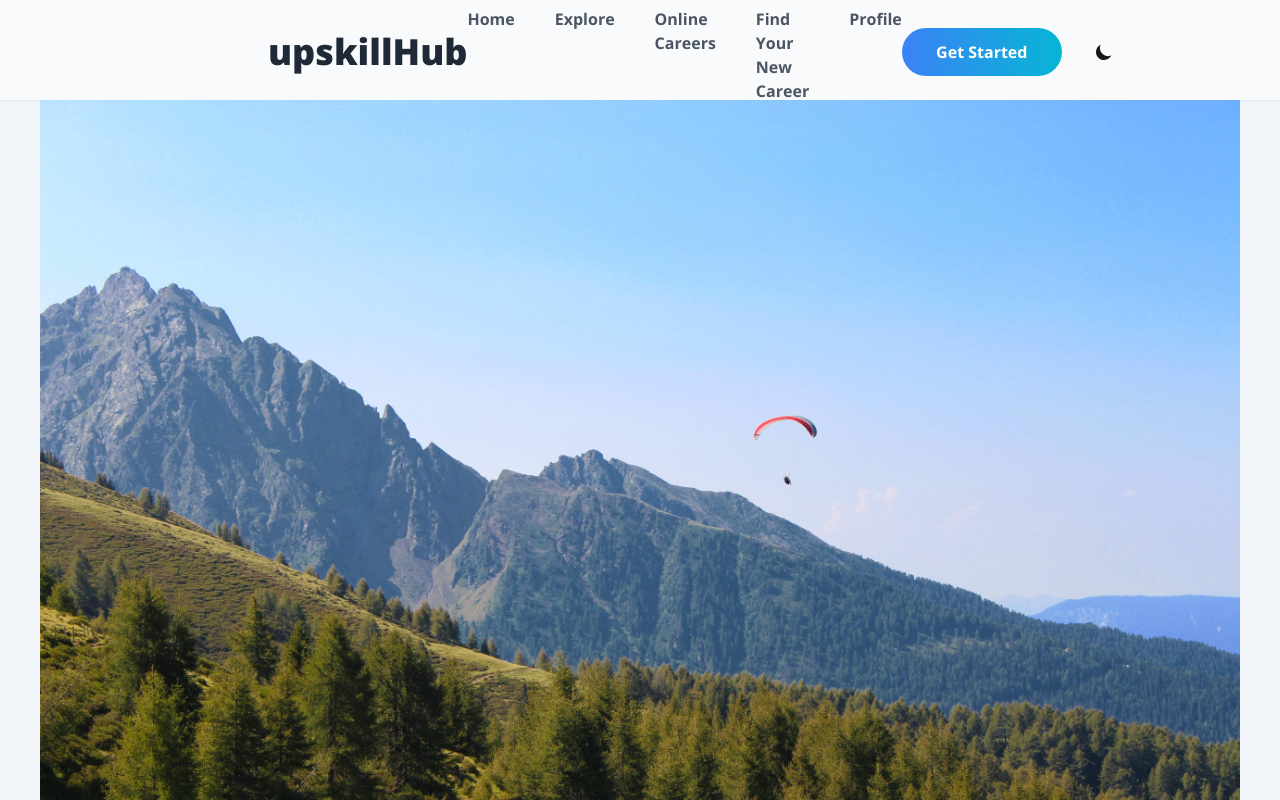
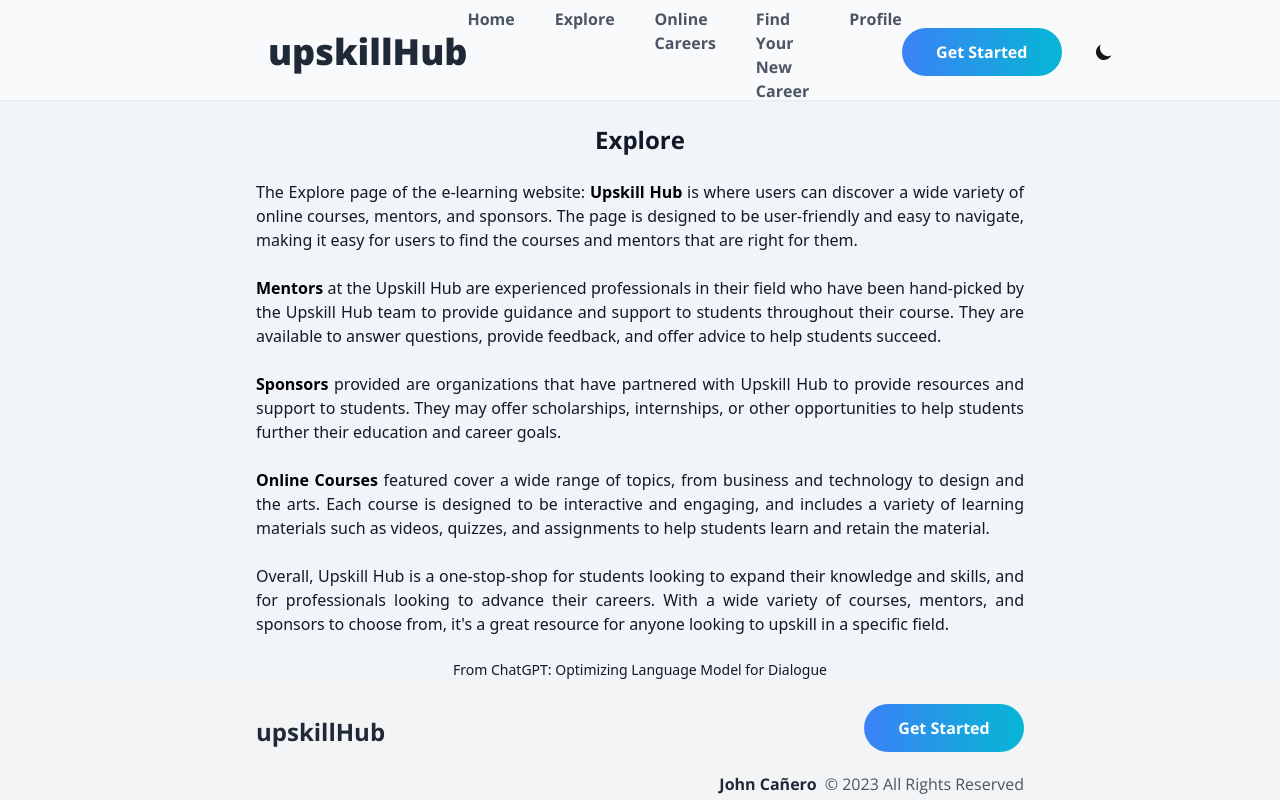
Before and after one commit to johncanero/upskill-hub, a Next.js app: page /explore in a window 1280 px wide. Shown: the top 800 px of the page. Built offline with nearby package versions, Linux system fonts and the light colour scheme.

Commit message:
Add Expore Page Section Content

```diff
--- a/src/pages/explore/index.tsx
+++ b/src/pages/explore/index.tsx
@@ -1,21 +1,58 @@
+/* eslint-disable react/no-unescaped-entities */
 import React from 'react'
 import Image from 'next/image'
 
 const index = () => {
     return (
-        <div>
-            {/* <h1 className="mt-6 text-2xl font-bold text-center font-OpenSans">
+        <div className='mx-8 md:mx-28 lg:mx-64'>
+            <h1 className="mt-6 text-2xl font-bold text-center font-OpenSans">
                 Explore
-            </h1> */}
+            </h1>
 
-            <div className='flex justify-center'>
+            {/* <div className='flex justify-center'>
                 <Image src="/images/pages/explorePage.jpg"
                     width={1200}
                     height={1000}
                     alt="Explore Unsplash"
                     className="max-h-fit" />
+            </div> */}
+
+            <div className='max-w-3xl mx-auto mt-6 text-justify dark:text-gray-400 '>
+                <p>
+                    The Explore page of the e-learning website: <span className='font-bold text-black dark:text-white'>Upskill Hub</span> is where users can discover a wide variety of online courses, mentors, and sponsors. The page is designed to be user-friendly and easy to navigate, making it easy for users to find the courses and mentors that are right for them.
+                </p>
+
+                <br></br>
+
+                <p>
+                    <span className='font-bold text-black dark:text-white'>Mentors</span> at the Upskill Hub are experienced professionals in their field who have been hand-picked by the Upskill Hub team to provide guidance and support to students throughout their course. They are available to answer questions, provide feedback, and offer advice to help students succeed.
+                </p>
+
+                <br></br>
+
+                <p>
+                    <span className='font-bold text-black dark:text-white'>Sponsors</span> provided are organizations that have partnered with Upskill Hub to provide resources and support to students. They may offer scholarships, internships, or other opportunities to help students further their education and career goals.
+                </p>
+
+                <br></br>
+
+                <p>
+                    <span className='font-bold text-black dark:text-white'>Online Courses</span> featured cover a wide range of topics, from business and technology to design and the arts. Each course is designed to be interactive and engaging, and includes a variety of learning materials such as videos, quizzes, and assignments to help students learn and retain the material.
+                </p>
+
+                <br></br>
+
+                <p>
+                    Overall, Upskill Hub is a one-stop-shop for students looking to expand their knowledge and skills, and for professionals looking to advance their careers. With a wide variety of courses, mentors, and sponsors to choose from, it's a great resource for anyone looking to upskill in a specific field.
+                </p>
             </div>
 
+            {/* Chat GPT */}
+            <div>
+                <p className="mt-6 text-xs text-center md:text-sm dark:text-gray-400">
+                    From ChatGPT: Optimizing Language Model for Dialogue
+                </p>
+            </div>
         </div>
     )
 }
--- a/src/sections/Hero.tsx
+++ b/src/sections/Hero.tsx
@@ -9,7 +9,7 @@ const Hero = () => {
         <div className='mx-6 md:mx-12 lg:mx-0 lg:ml-64'>
           <h1 className='mt-12 text-4xl font-extrabold text-gray-900 dark:text-gray-100 md:mt-32 md:max-w-sm lg:max-w-2xl md:text-4xl lg:text-7xl font-OpenSans'>Maximize skill, minimize budget</h1>
 
-          <p className='mt-8 text-base text-gray-500 md:text-sm lg:text-base md:max-w-xs lg:max-w-sm dark:text-gray-400 font-OpenSans'>Our modern courses across range of in-demand skills will give you the knowledge you need to live the life you want.</p>
+          <p className='mt-8 text-base text-gray-600 md:text-sm lg:text-base md:max-w-xs lg:max-w-sm dark:text-gray-400 font-OpenSans'>Our modern courses across range of in-demand skills will give you the knowledge you need to live the life you want.</p>
 
           <div>
             <Link
```
